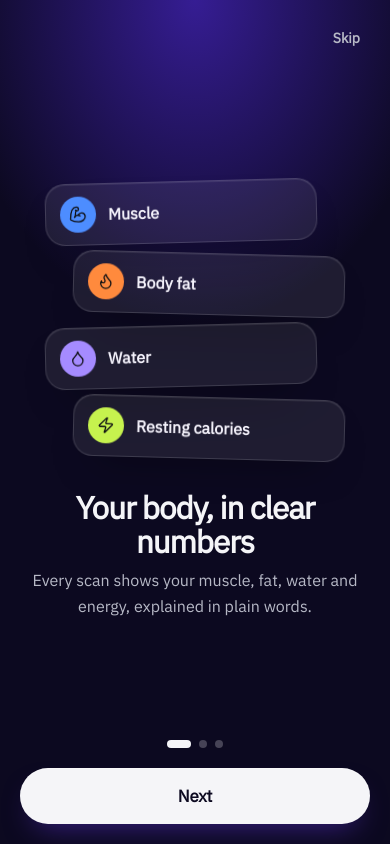
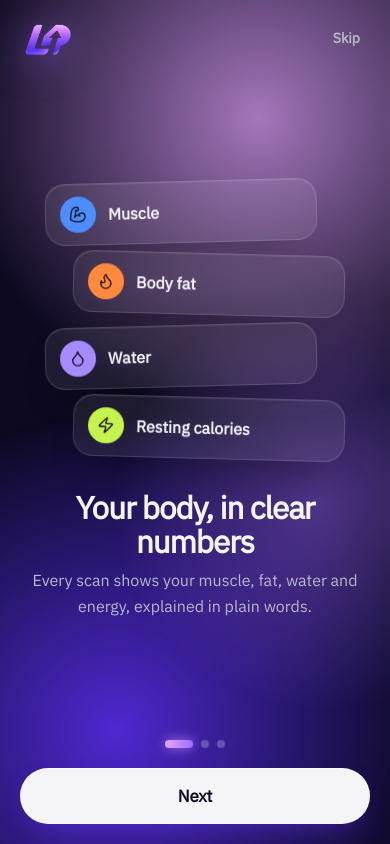
Before and after one commit to alielmayyah/LevelUP, a React (Vite) app: page /intro in a window 390 px wide. Built offline with nearby package versions, Linux system fonts and the light colour scheme; a web font is replaced by a local one; what @capacitor/preferences would draw is missing.

Commit message:
feat(mobile): onboarding with a moving aurora and gsap slide entrances
The intro sits on a slowly drifting aurora in the logo's colors with the
logo mark on top. Each new slide's pieces fly in from the side the member
is moving toward; GSAP loads in its own chunk so the first download
stays small.

```diff
--- a/src/pages/Intro.tsx
+++ b/src/pages/Intro.tsx
@@ -1,16 +1,21 @@
 import { IonContent, IonPage } from '@ionic/react';
-import { useState, type CSSProperties } from 'react';
+import { useCallback, useEffect, useLayoutEffect, useRef, useState, type CSSProperties } from 'react';
 import { useTranslation } from 'react-i18next';
 import { useHistory } from 'react-router-dom';
 
+import { brand } from '../brand.config';
 import CtaButton from '../components/CtaButton';
 import Icon, { type IconName } from '../components/Icon';
 import { useSwipe } from '../components/useSwipe';
 import { formatNumber } from '../i18n/format';
+import type { IntroSlide } from './intro/introMotion';
 import { markIntroSeen } from './intro/introSeen';
 import './intro/Intro.scss';
 
-type SlideKey = 'numbers' | 'meaning' | 'goals';
+type SlideKey = IntroSlide;
+type Motion = typeof import('./intro/introMotion');
+
+const REDUCED = '(prefers-reduced-motion: reduce)';
 
 const SLIDES: SlideKey[] = ['numbers', 'meaning', 'goals'];
 
@@ -45,7 +50,7 @@ const Picture: React.FC<{ slide: SlideKey }> = ({ slide }) => {
   if (slide === 'meaning')
     return (
       <div className="grid w-full max-w-[300px] gap-3 text-start">
-        <div className="lu-card grid gap-1.5 p-4">
+        <div className="lu-card grid gap-1.5 p-4" data-intro-card>
           <span className="flex items-center gap-2 text-[0.8125rem] font-semibold text-muted">
             <span className="lu-disc lu-disc-muscle size-7 text-[0.95rem]">
               <Icon name="muscle" />
@@ -61,10 +66,10 @@ const Picture: React.FC<{ slide: SlideKey }> = ({ slide }) => {
             preserveAspectRatio="none"
             aria-hidden="true"
           >
-            <polyline points="2,26 20,22 38,20 56,14 74,11 98,4" vectorEffect="non-scaling-stroke" />
+            <polyline points="2,26 20,22 38,20 56,14 74,11 98,4" pathLength={1} vectorEffect="non-scaling-stroke" />
           </svg>
         </div>
-        <div className="lu-card flex items-start gap-3 p-3.5">
+        <div className="lu-card flex items-start gap-3 p-3.5" data-intro-card>
           <span className="lu-intro-good grid size-9 flex-none place-items-center rounded-full text-[1.1rem]">
             <Icon name="sparkles" />
           </span>
@@ -77,7 +82,7 @@ const Picture: React.FC<{ slide: SlideKey }> = ({ slide }) => {
     );
   return (
     <div className="grid w-full max-w-[300px] grid-cols-[1fr_auto] items-center gap-3 text-start">
-      <div className="lu-card grid gap-2 p-4">
+      <div className="lu-card grid gap-2 p-4" data-intro-card>
         <span className="lu-card-kicker">{t('intro.demo.goal')}</span>
         <strong className="font-display text-ink">{t('intro.demo.goalTitle')}</strong>
         <span className="lu-bar">
@@ -92,8 +97,11 @@ const Picture: React.FC<{ slide: SlideKey }> = ({ slide }) => {
 };
 
 /**
- * First-launch intro: three short slides on what the app does, before sign-in.
- * Skip or Get started both go to Login, and the slides never show again.
+ * First-launch intro: three short slides on what the app does, before sign-in,
+ * over a slowly moving aurora in the logo's colors. Each new slide's pieces
+ * fly in from the side the member is moving toward (GSAP, loaded on demand;
+ * skipped under reduced motion). Skip or Get started both go to Login, and
+ * the slides never show again.
  */
 const Intro: React.FC = () => {
   const { t, i18n } = useTranslation();
@@ -101,6 +109,35 @@ const Intro: React.FC = () => {
   const [index, setIndex] = useState(0);
   const last = index === SLIDES.length - 1;
   const slide = SLIDES[index];
+  const rtl = i18n.dir() === 'rtl';
+
+  // GSAP comes in its own chunk once the intro is on screen.
+  const motion = useRef<Motion | null>(null);
+  const [motionReady, setMotionReady] = useState(false);
+  useEffect(() => {
+    let live = true;
+    void import('./intro/introMotion').then((m) => {
+      if (!live) return;
+      motion.current = m;
+      setMotionReady(true);
+    });
+    return () => {
+      live = false;
+    };
+  }, []);
+
+  const stage = useRef<HTMLElement | null>(null);
+  const shown = useRef(index);
+  useLayoutEffect(() => {
+    const from = shown.current;
+    shown.current = index;
+    const el = stage.current;
+    if (from === index || !el || !motion.current || window.matchMedia?.(REDUCED).matches) return;
+    // Forward: pieces come from the reading end (right in English, left in Arabic).
+    const forward = index > from;
+    const dir = (forward !== rtl ? 1 : -1) as 1 | -1;
+    return motion.current.enterSlide(el, slide, dir, rtl);
+  }, [index, slide, rtl]);
 
   const finish = () => {
     void markIntroSeen();
@@ -110,14 +147,29 @@ const Intro: React.FC = () => {
   const swipe = useSwipe({
     onNext: () => setIndex((i) => Math.min(SLIDES.length - 1, i + 1)),
     onPrev: () => setIndex((i) => Math.max(0, i - 1)),
-    rtl: i18n.dir() === 'rtl',
+    rtl,
   });
+  // One stable ref for both the swipe listener and the entrance animations.
+  const stageRef = useCallback(
+    (el: HTMLElement | null) => {
+      swipe(el);
+      stage.current = el;
+    },
+    [swipe],
+  );
 
   return (
     <IonPage className="lu-on-ink text-splash-text" data-testid="page-intro">
       <IonContent className="[--background:var(--lu-splash-bg)] [--color:var(--lu-splash-text)]">
-        <div className="lu-tab-body lu-login-bg box-border flex min-h-full flex-col px-5 pt-[calc(16px+var(--ion-safe-area-top,0px))] pb-[calc(20px+var(--ion-safe-area-bottom,0px))]">
-          <div className="flex min-h-11 justify-end">
+        <div className="lu-tab-body relative isolate box-border flex min-h-full flex-col px-5 pt-[calc(16px+var(--ion-safe-area-top,0px))] pb-[calc(20px+var(--ion-safe-area-bottom,0px))]">
+          {/* The aurora: three soft lights in the logo's colors that drift slowly behind everything. */}
+          <div className="lu-intro-sky" aria-hidden="true">
+            <span />
+            <span />
+            <span />
+          </div>
+          <div className="flex min-h-11 items-center justify-between">
+            <img className="lu-intro-mark block h-9 w-auto" src={brand.mark} alt="" />
             {!last && (
               <button
                 type="button"
@@ -130,16 +182,20 @@ const Intro: React.FC = () => {
             )}
           </div>
           <section
-            ref={swipe}
+            ref={stageRef}
             className="mx-auto grid w-full max-w-[420px] flex-1 content-center justify-items-center gap-8 py-4 text-center"
             aria-roledescription={t('intro.slide')}
             aria-label={t('intro.position', { n: formatNumber(index + 1), total: formatNumber(SLIDES.length) })}
             data-testid={`intro-slide-${slide}`}
           >
-            <div key={slide} className="lu-intro-picture grid w-full justify-items-center">
+            {/* The first slide rises in with CSS; later ones fly in with GSAP once it has loaded. */}
+            <div
+              key={slide}
+              className={`grid w-full justify-items-center ${motionReady && index > 0 ? '' : 'lu-intro-picture'}`}
+            >
               <Picture slide={slide} />
             </div>
-            <div className="grid gap-2" aria-live="polite">
+            <div className="grid gap-2" aria-live="polite" data-intro-text>
               <h1 className="lu-display m-0 text-[clamp(1.8rem,8vw,2.4rem)] leading-[1.1] text-splash-text">
                 {t(`intro.${slide}.title`)}
               </h1>
@@ -149,7 +205,7 @@ const Intro: React.FC = () => {
           <div className="mx-auto grid w-full max-w-[420px] gap-5">
             <div className="flex justify-center gap-2" aria-hidden="true">
               {SLIDES.map((s, i) => (
-                <span key={s} className={`lu-intro-dot h-2 rounded-full ${i === index ? 'is-on w-6' : 'w-2'}`} />
+                <span key={s} className={`lu-intro-dot h-2 rounded-full ${i === index ? 'is-on w-7' : 'w-2'}`} />
               ))}
             </div>
             <CtaButton className="w-full" onClick={next} data-testid="intro-next">
--- a/src/pages/intro/Intro.scss
+++ b/src/pages/intro/Intro.scss
@@ -37,12 +37,66 @@
   .lu-intro-dot {
     background: color-mix(in srgb, var(--lu-splash-text) 25%, transparent);
     transition:
-      inline-size 200ms ease-out,
+      inline-size 380ms cubic-bezier(0.34, 1.5, 0.64, 1),
       background-color 200ms ease-out;
 
     &.is-on {
-      background: var(--lu-splash-text);
+      background: linear-gradient(90deg, var(--lu-brand-lilac), var(--lu-brand-mid));
+      box-shadow: 0 0 12px color-mix(in srgb, var(--lu-brand-lilac) 60%, transparent);
     }
+  }
+
+  /* The aurora behind the slides: three big soft lights in the logo's colors, drifting. */
+  .lu-intro-sky {
+    position: absolute;
+    inset: 0;
+    z-index: -1;
+    overflow: hidden;
+    pointer-events: none;
+
+    span {
+      position: absolute;
+      border-radius: 50%;
+      will-change: transform;
+    }
+
+    span:nth-child(1) {
+      inset-block-start: -28vmax;
+      inset-inline-end: -26vmax;
+      inline-size: 80vmax;
+      block-size: 80vmax;
+      background: radial-gradient(circle, color-mix(in srgb, var(--lu-brand-lilac) 70%, transparent), transparent 62%);
+      animation: lu-sky-a 18s ease-in-out infinite alternate;
+    }
+
+    span:nth-child(2) {
+      inset-block-end: -30vmax;
+      inset-inline-start: -30vmax;
+      inline-size: 85vmax;
+      block-size: 85vmax;
+      background: radial-gradient(circle, color-mix(in srgb, var(--lu-brand-deep) 85%, transparent), transparent 62%);
+      animation: lu-sky-b 22s ease-in-out infinite alternate;
+    }
+
+    span:nth-child(3) {
+      inset-block-start: 30%;
+      inset-inline-start: 20%;
+      inline-size: 60vmax;
+      block-size: 60vmax;
+      background: radial-gradient(circle, color-mix(in srgb, var(--lu-brand-mid) 45%, transparent), transparent 60%);
+      animation: lu-sky-c 26s ease-in-out infinite alternate;
+    }
+
+    @media (prefers-reduced-motion: reduce) {
+      span {
+        animation: none;
+      }
+    }
+  }
+
+  /* The logo mark in the corner, with a soft glow. */
+  .lu-intro-mark {
+    filter: drop-shadow(0 6px 18px color-mix(in srgb, var(--lu-brand-mid) 60%, transparent));
   }
 
   /* Each slide's picture rises in. */
@@ -61,6 +115,24 @@
   }
 }
 
+@keyframes lu-sky-a {
+  to {
+    transform: translate(-8vmax, 10vmax) scale(1.15);
+  }
+}
+
+@keyframes lu-sky-b {
+  to {
+    transform: translate(10vmax, -8vmax) scale(1.1);
+  }
+}
+
+@keyframes lu-sky-c {
+  to {
+    transform: translate(-12vmax, -6vmax) scale(0.85);
+  }
+}
+
 @keyframes lu-intro-in {
   from {
     opacity: 0;
--- /dev/null
+++ b/src/pages/intro/introMotion.ts
@@ -0,0 +1,84 @@
+import { gsap } from 'gsap';
+
+export type IntroSlide = 'numbers' | 'meaning' | 'goals';
+
+/**
+ * The intro's slide entrances, loaded on demand so GSAP stays out of the
+ * first download (Intro is in the main bundle). Each slide's pieces fly in
+ * from the side the member is moving toward, then their details play: icons
+ * pop, the trend line draws, the bar fills, the medal spins in.
+ *
+ * `dir` is the direction of travel on screen: 1 = pieces enter from the
+ * right, -1 = from the left (already flipped for Arabic by the caller).
+ * `rtl` makes the goal bar fill from the right. Returns a cleanup that stops
+ * the animation and restores the elements.
+ */
+export function enterSlide(root: HTMLElement, slide: IntroSlide, dir: 1 | -1, rtl: boolean): () => void {
+  const ctx = gsap.context(() => {
+    const tl = gsap.timeline({ defaults: { ease: 'power3.out' } });
+    tl.from('[data-intro-text] > *', { y: 18, opacity: 0, duration: 0.55, stagger: 0.08, clearProps: 'all' }, 0.12);
+
+    if (slide === 'numbers') {
+      tl.from(
+        '.lu-intro-row',
+        {
+          x: 80 * dir,
+          opacity: 0,
+          duration: 0.7,
+          stagger: 0.08,
+          ease: 'back.out(1.3)',
+          clearProps: 'opacity,transform',
+        },
+        0,
+      );
+      tl.from(
+        '.lu-intro-row .lu-disc',
+        { scale: 0, duration: 0.5, stagger: 0.08, ease: 'back.out(2.4)', clearProps: 'transform' },
+        0.2,
+      );
+    } else if (slide === 'meaning') {
+      tl.from(
+        '[data-intro-card]',
+        {
+          x: 70 * dir,
+          opacity: 0,
+          duration: 0.7,
+          stagger: 0.12,
+          ease: 'back.out(1.2)',
+          clearProps: 'opacity,transform',
+        },
+        0,
+      );
+      tl.fromTo(
+        '.lu-intro-spark polyline',
+        { strokeDasharray: 1, strokeDashoffset: 1 },
+        { strokeDashoffset: 0, duration: 1.1, ease: 'power2.inOut', clearProps: 'stroke-dasharray,stroke-dashoffset' },
+        0.3,
+      );
+      tl.from('.lu-intro-good', { scale: 0, duration: 0.6, ease: 'back.out(2.6)', clearProps: 'transform' }, 0.45);
+    } else {
+      tl.from(
+        '[data-intro-card]',
+        { x: 70 * dir, opacity: 0, duration: 0.7, ease: 'back.out(1.2)', clearProps: 'opacity,transform' },
+        0,
+      );
+      tl.from(
+        '[data-intro-card] .lu-bar > span',
+        {
+          scaleX: 0,
+          transformOrigin: rtl ? '100% 50%' : '0% 50%',
+          duration: 1.1,
+          ease: 'expo.out',
+          clearProps: 'transform,transform-origin',
+        },
+        0.25,
+      );
+      tl.from(
+        '.lu-intro-medal',
+        { scale: 0, rotation: -160, duration: 1.1, ease: 'elastic.out(1, 0.55)', clearProps: 'transform' },
+        0.15,
+      );
+    }
+  }, root);
+  return () => ctx.revert();
+}
```
